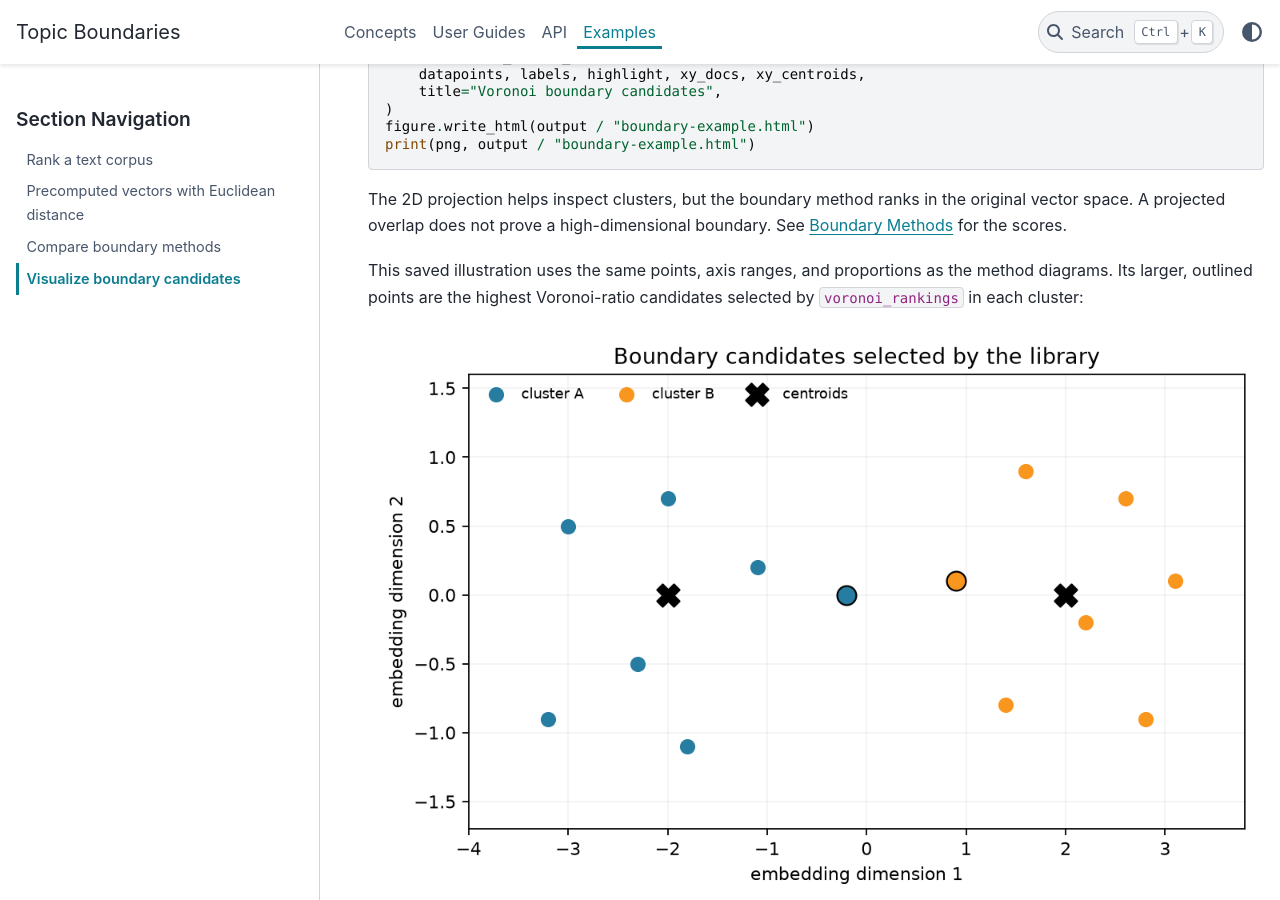
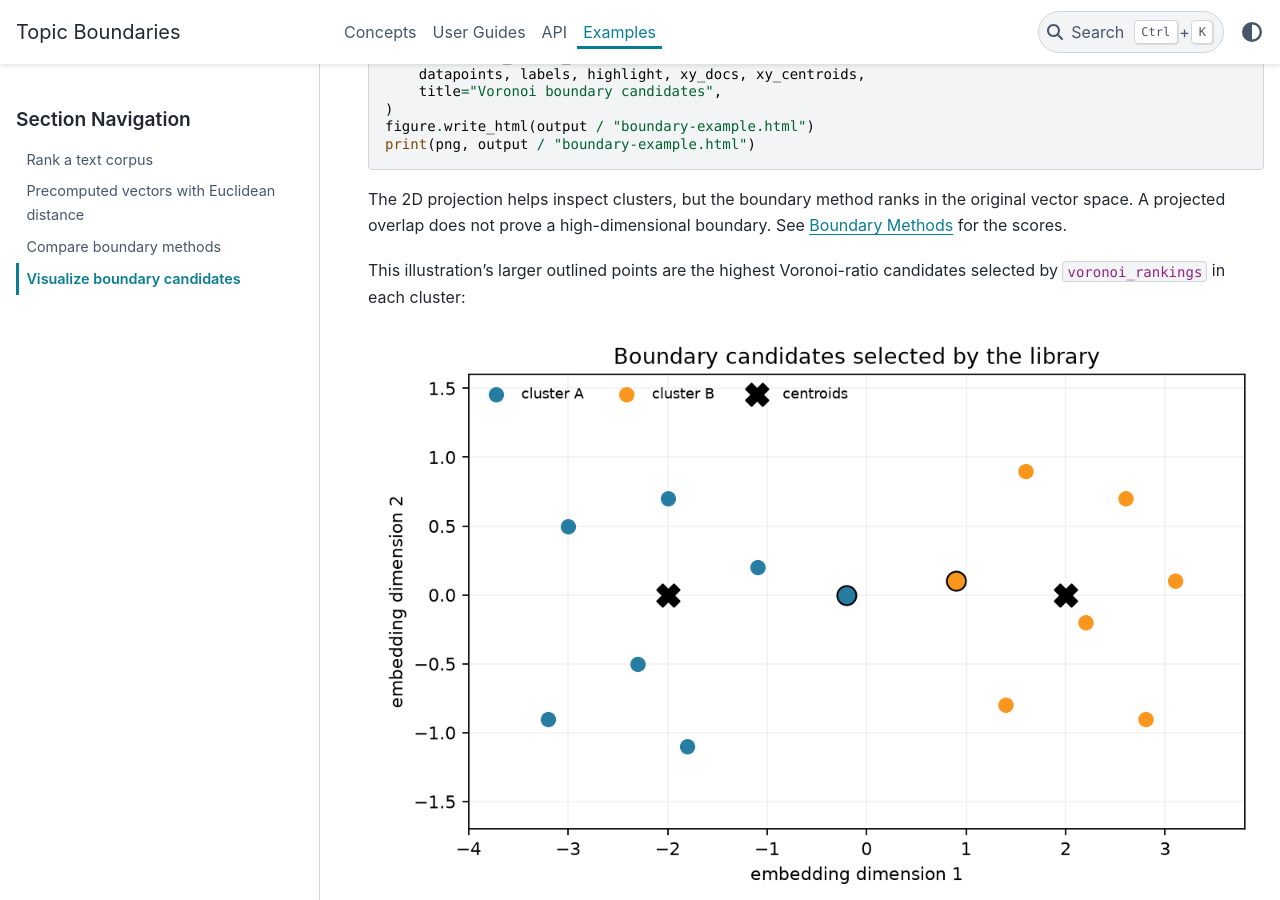
Before and after one commit to justin-cechmanek/topic-boundaries, a Sphinx documentation site: the page built from docs/examples/visualize.md, in a window 1280 px wide and 900 px high, scrolled down 871 px. Built offline with Sphinx 7.4.7 and the PyData theme 0.15.4, drawn with Linux system fonts in a browser that asks for light colours.

Commit message:
Apply suggestion from @justin-cechmanek

```diff
--- a/docs/examples/visualize.md
+++ b/docs/examples/visualize.md
@@ -52,8 +52,7 @@ The 2D projection helps inspect clusters, but the boundary method ranks in
 the original vector space. A projected overlap does not prove a high-dimensional
 boundary. See [Boundary Methods](../concepts/boundary_methods.md) for the scores.
 
-This saved illustration uses the same points, axis ranges, and proportions as
-the method diagrams. Its larger, outlined points are the highest Voronoi-ratio
+This illustration's larger outlined points are the highest Voronoi-ratio
 candidates selected by `voronoi_rankings` in each cluster:
 
 ![Library plot of two clusters, their centroids, and two highlighted Voronoi boundary candidates.](../_static/figures/library-plot.png)
```
